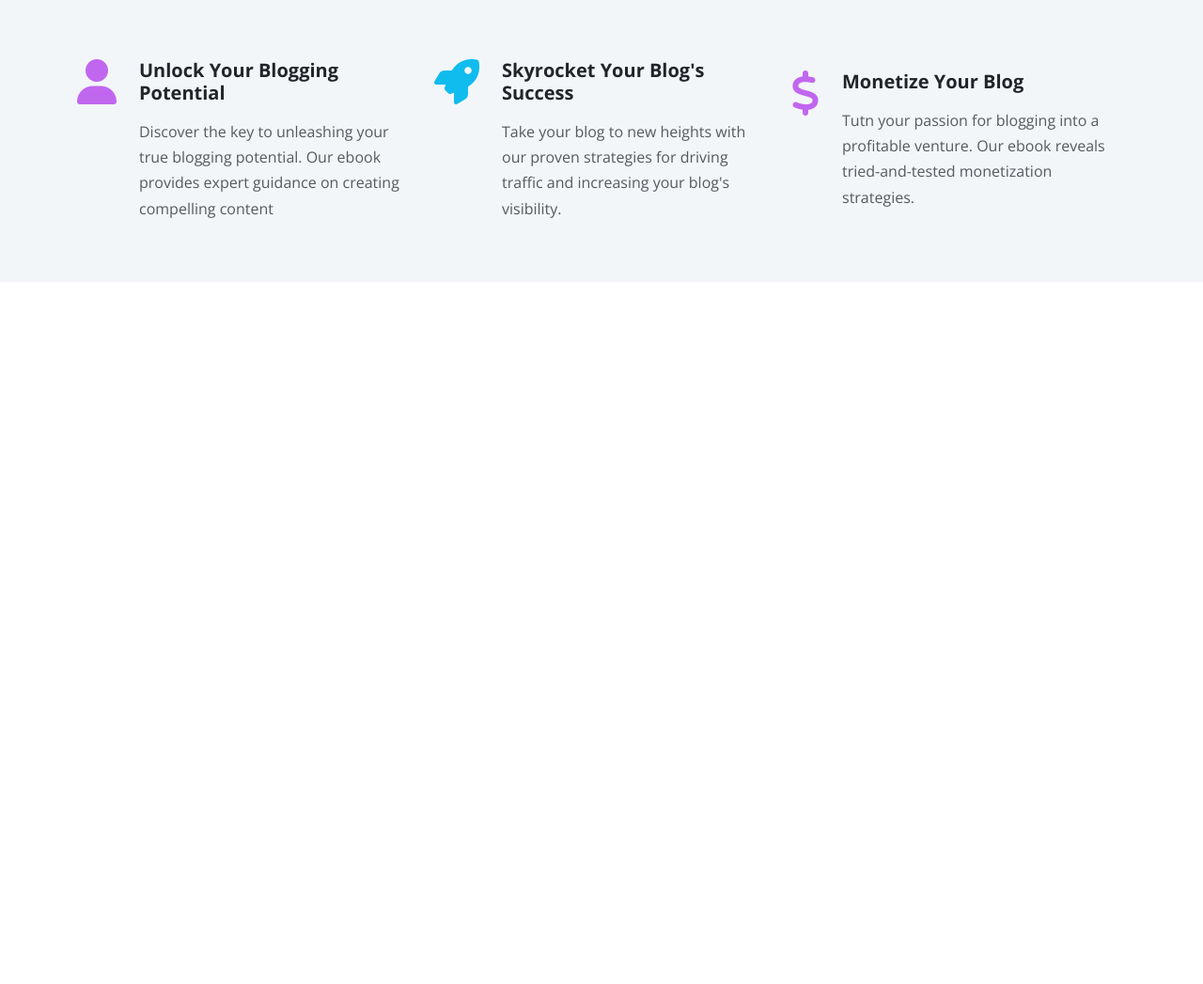
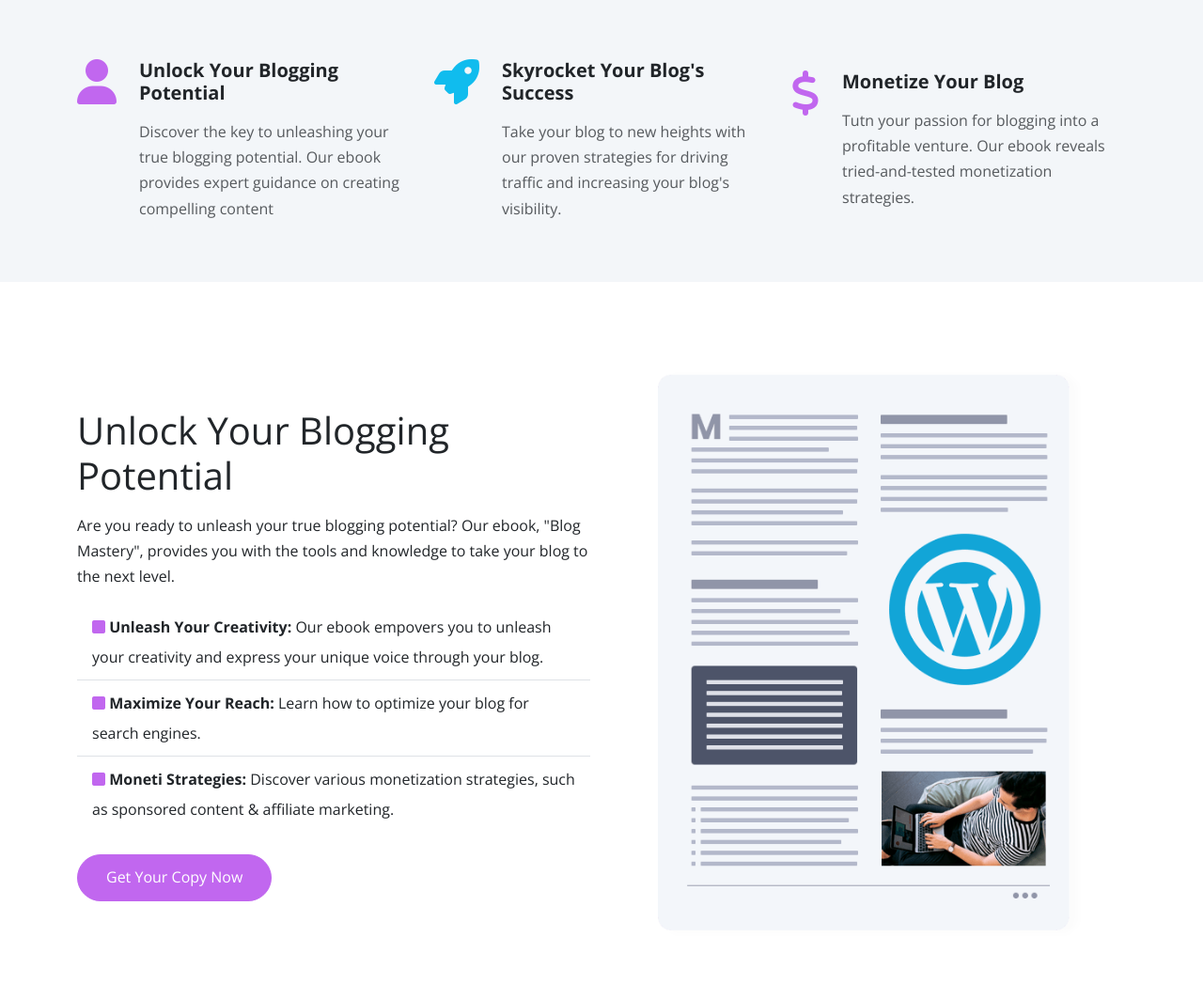
Before and after one commit to FilonenkoDima/EBook-Website, a website: page index.html in a window 1280 px wide. Shown: the part 922-1969 px from the top of the page at 94% size. Before the commit the page ends 1222 px from the top, so only its background shows below. Drawn offline with nearby package versions, Linux system fonts and the light colour scheme.

Commit message:
added details section

```diff
--- a/index.html
+++ b/index.html
@@ -157,6 +157,60 @@
       </div>
     </section>
 
+    <!-- Details -->
+    <section id="details" class="details my-5">
+      <div class="container">
+        <div class="row">
+          <div class="col-md-6">
+            <div
+              class="text-container d-flex flex-column justify-content-center h-100"
+            >
+              <h2 class="display-6">Unlock Your Blogging Potential</h2>
+              <p>
+                Are you ready to unleash your true blogging potential? Our
+                ebook, "Blog Mastery", provides you with the tools and knowledge
+                to take your blog to the next level.
+              </p>
+              <ul class="list-group list-group-flush lh-lg">
+                <li class="list-group-item">
+                  <i class="fas fa-square text-primary"></i>
+                  <strong>Unleash Your Creativity:</strong> Our ebook empovers
+                  you to unleash your creativity and express your unique voice
+                  through your blog.
+                </li>
+                <li class="list-group-item">
+                  <i class="fas fa-square text-primary"></i>
+                  <strong>Maximize Your Reach:</strong> Learn how to optimize
+                  your blog for search engines.
+                </li>
+                <li class="list-group-item">
+                  <i class="fas fa-square text-primary"></i>
+                  <strong>Moneti Strategies:</strong> Discover various
+                  monetization strategies, such as sponsored content & affiliate
+                  marketing.
+                </li>
+              </ul>
+              <a
+                class="btn btn-primary text-white mt-4 align-self-start"
+                data-bs-toggle="modal"
+                data-bs-target="#modal1"
+                >Get Your Copy Now</a
+              >
+            </div>
+          </div>
+          <div class="col-md-6">
+            <div class="image-container p-5">
+              <img
+                src="images/description.png"
+                alt="description"
+                class="img-fluid"
+              />
+            </div>
+          </div>
+        </div>
+      </div>
+    </section>
+
     <script src="/js/script.js"></script>
     <script src="/node_modules/bootstrap/dist/js/bootstrap.bundle.min.js"></script>
   </body>
```
